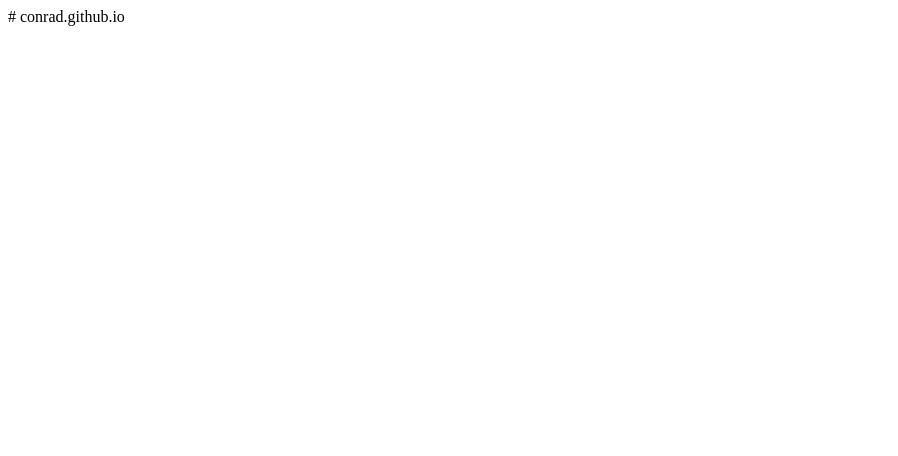
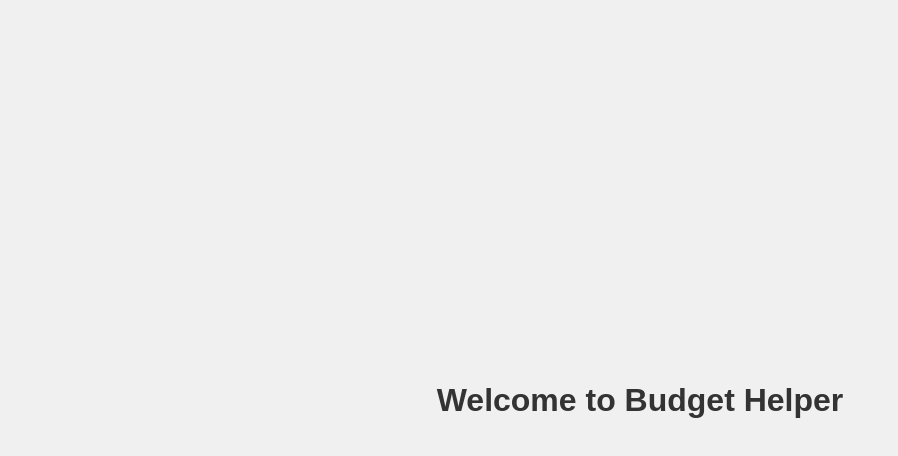
Before and after one commit to conrad1092/conrad.github.io, a plain HTML site: page index.html in a window 1280 px wide. Shown: the whole page, without its empty margins (0-898 px from the left). Drawn offline with Linux system fonts and the light colour scheme.

Commit message:
Update index.html

```diff
--- a/index.html
+++ b/index.html
@@ -1 +1,26 @@
-# conrad.github.io
+<!DOCTYPE html>
+<html lang="en">
+<head>
+    <meta charset="UTF-8">
+    <meta name="viewport" content="width=device-width, initial-scale=1.0">
+    <title>Budget Helper</title>
+    <style>
+        body {
+            font-family: Arial, sans-serif;
+            background-color: #f0f0f0;
+            margin: 0;
+            padding: 0;
+            display: flex;
+            justify-content: center;
+            align-items: center;
+            height: 100vh;
+        }
+        h1 {
+            color: #333;
+        }
+    </style>
+</head>
+<body>
+    <h1>Welcome to Budget Helper</h1>
+</body>
+</html>
```
